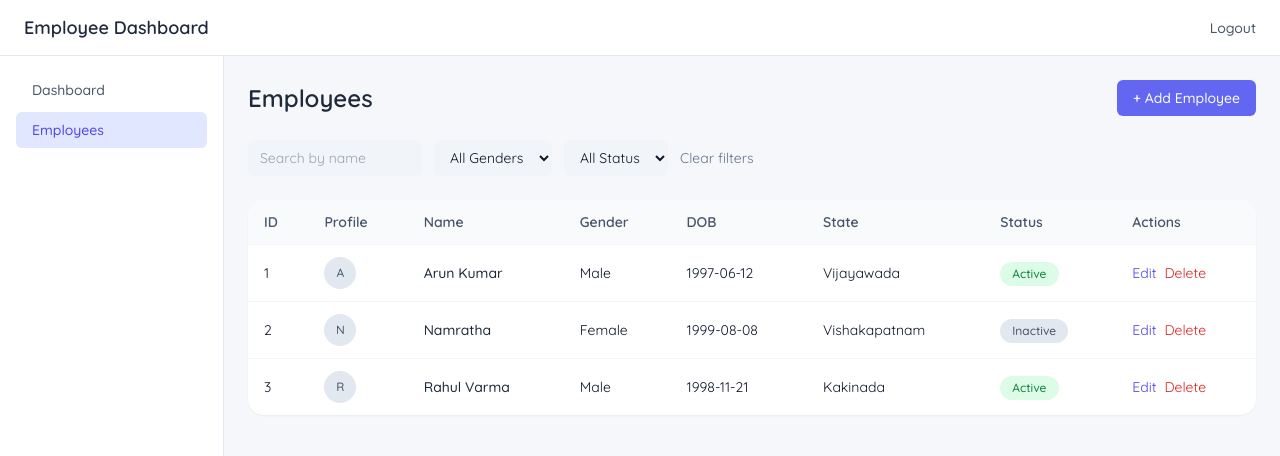
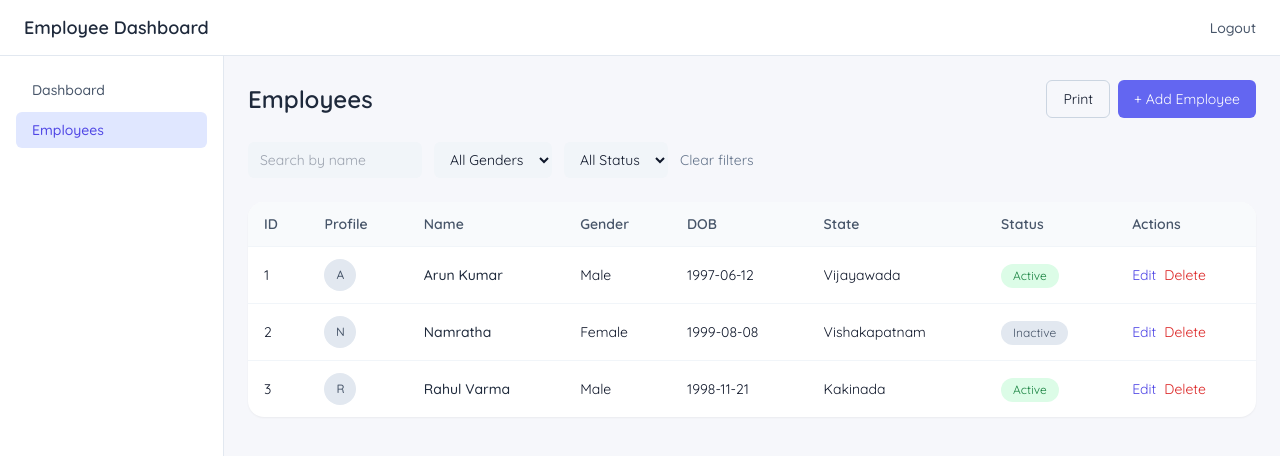
Before and after one commit to AdillSyed/employee-dashboard, a React (Vite) app: page /employees in a window 1280 px wide. Shown: the top 456 px of the page. Built offline with nearby package versions, Linux system fonts and the light colour scheme; sample sign-in values are in the browser's storage.

Commit message:
feat: print employees list with clean layout

```diff
--- a/src/employees/EmployeeRow.jsx
+++ b/src/employees/EmployeeRow.jsx
@@ -34,7 +34,7 @@ export default function EmployeeRow({ employee, onEdit, onDelete }) {
       <td className="px-4 py-3">
         <button
           onClick={() => toggleStatus(employee.id)}
-          className={`px-3 py-1 rounded-full text-xs font-medium ${
+          className={`px-3 py-1 rounded-full text-xs print:hidden ${
             employee.isActive
               ? "bg-green-100 text-green-700"
               : "bg-slate-200 text-slate-600"
@@ -42,6 +42,9 @@ export default function EmployeeRow({ employee, onEdit, onDelete }) {
         >
           {employee.isActive ? "Active" : "Inactive"}
         </button>
+        <span className="hidden print:inline text-sm">
+          {employee.isActive ? "Active" : "Inactive"}
+        </span>
       </td>
 
       <td className="px-4 py-3 text-sm space-x-2">
--- a/src/employees/Employees.jsx
+++ b/src/employees/Employees.jsx
@@ -36,15 +36,24 @@ export default function Employees() {
     <AppLayout>
       <div className="flex items-center justify-between mb-6">
         <h2 className="text-2xl font-semibold text-slate-800">Employees</h2>
+          <div className="flex gap-2">
+            <button
+              onClick={() => window.print()}
+              className="border border-slate-300 px-4 py-2 rounded-md text-sm hover:bg-slate-100"
+            >
+              Print
+            </button>
+
             <button
               onClick={() => {
                 setSelectedEmployee(null);
                 setOpenForm(true);
               }}
-          className="rounded-md bg-indigo-500 px-4 py-2 text-sm font-medium text-white"
+              className="bg-indigo-500 text-white px-4 py-2 rounded-md text-sm"
             >
               + Add Employee
             </button>
+          </div>
         {openForm && <EmployeeForm onClose={() => setOpenForm(false)} />}
       </div>
 
--- a/src/index.css
+++ b/src/index.css
@@ -5,3 +5,48 @@
 body {
   font-family: 'Quicksand', sans-serif;
 }
+
+@media print {
+  body {
+    background: white;
+  }
+
+  header,
+  aside,
+  button,
+  input,
+  select {
+    display: none !important;
+  }
+
+  main {
+    padding: 0 !important;
+  }
+
+  table {
+    border-collapse: collapse;
+    width: 100%;
+  }
+
+  th,
+  td {
+    border: 1px solid #e5e7eb;
+    padding: 8px;
+    font-size: 12px;
+  }
+
+  th {
+    background: #f8fafc;
+    font-weight: 600;
+  }
+
+  h2 {
+    display: block !important;
+    margin-bottom: 12px;
+  }
+
+  th:last-child,
+  td:last-child {
+    display: none !important;
+  }
+}
```
Lines whose indentation alone changed are shown as unchanged.
